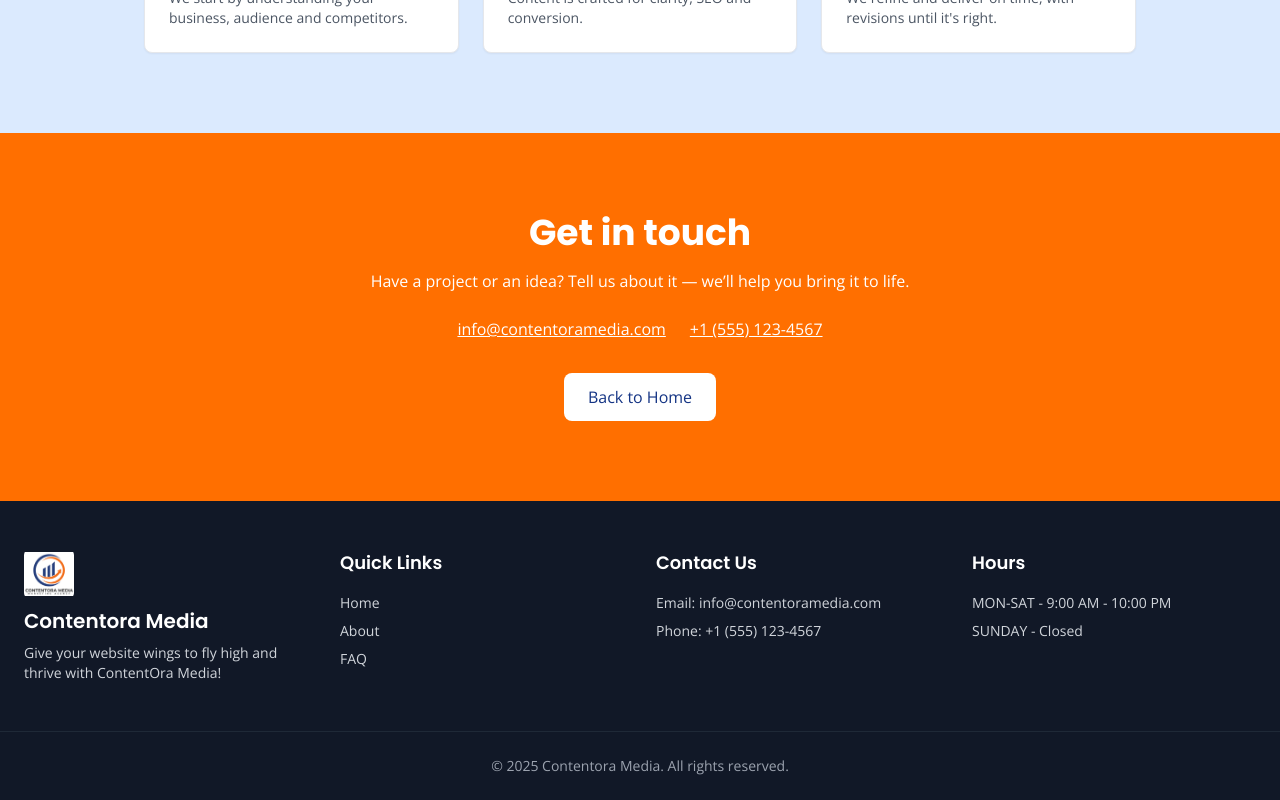
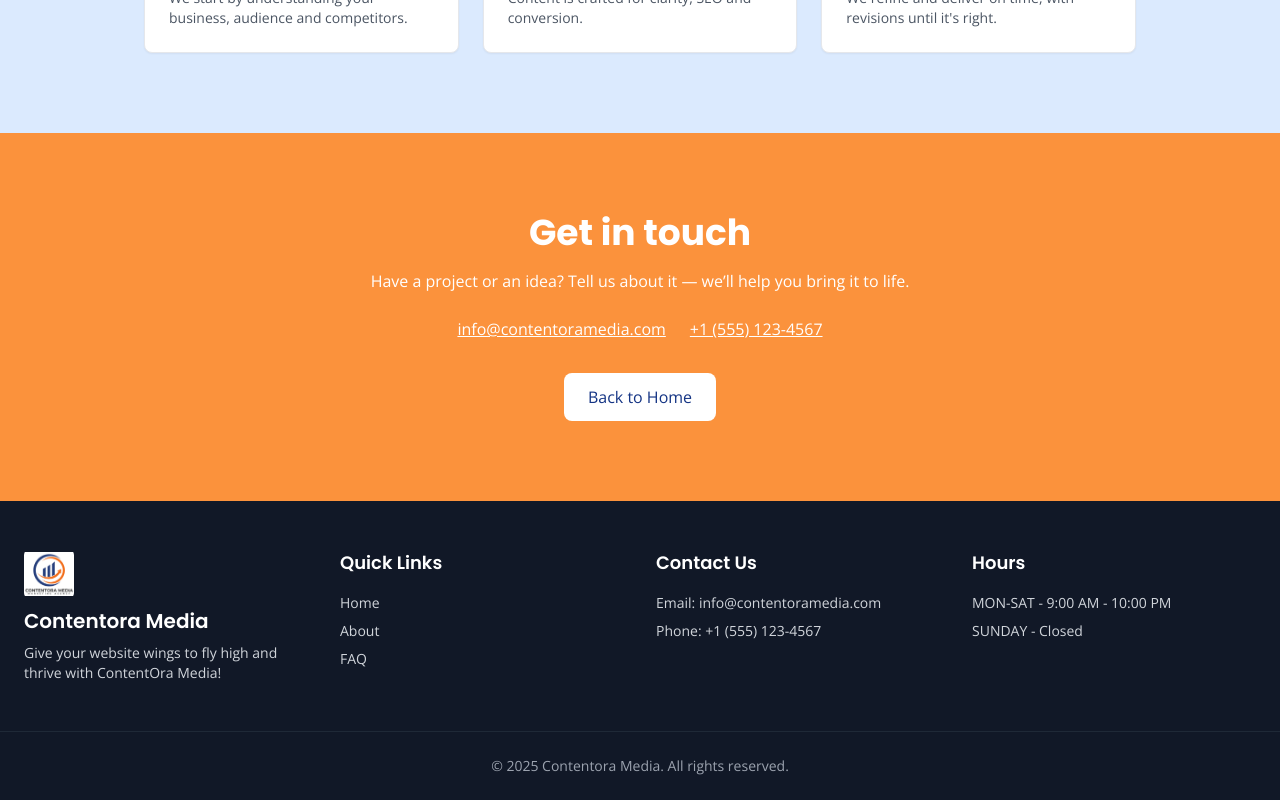
Before and after one commit to Mahajanashok2456/contentomedia-website, a React (Vite) app: page /about in a window 1280 px wide. Shown: the part 2267-3067 px from the top of the page. Built offline with nearby package versions, Linux system fonts and the light colour scheme.

Commit message:
Update About page 'Get in Touch' section background color

```diff
--- a/src/pages/About.jsx
+++ b/src/pages/About.jsx
@@ -317,7 +317,7 @@ export default function About() {
       <section
         ref={contactRef}
         className="py-20 px-6 text-white"
-        style={{ backgroundColor: '#ff6f00ff' }}
+        style={{ backgroundColor: '#FB923C' }}
       >
         <div className="container mx-auto text-center">
           <h2 className="font-heading text-3xl md:text-4xl font-bold mb-4">Get in touch</h2>
```
